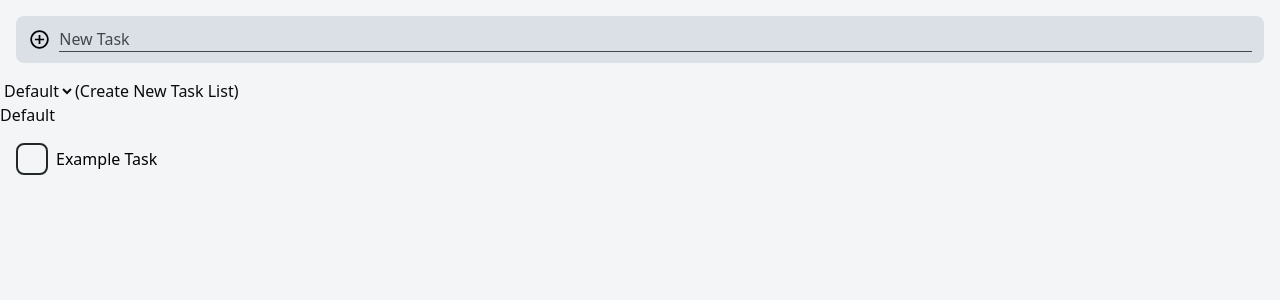
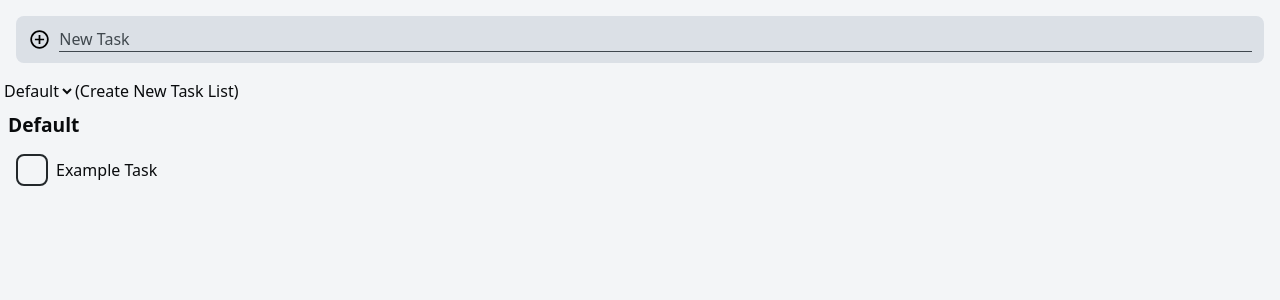
Before and after one commit to JoshuaCoquia/effortless-tasks, a Next.js app: page / in a window 1280 px wide. Shown: the top 300 px of the page. Built offline with nearby package versions, Linux system fonts and the light colour scheme.

Commit message:
Feat: style task list title

```diff
--- a/src/app/TaskList.tsx
+++ b/src/app/TaskList.tsx
@@ -16,11 +16,11 @@ export default function TaskList({
   onTaskTextUpdate,
 }: TaskListProps) {
   return (
-    <div>
-      <h2>{title}</h2>
+    <div className="m-2">
+      <h2 className="font-bold text-md my-1.5">{title}</h2>
       <ul>
         {tasks.map((task) => (
-          <li key={task.id} className="hover:bg-grey-light-background focus-within:bg-grey-light-background flex items-center border-0 rounded-lg m-2 gap-2 p-2 transition-all duration-400 group">
+          <li key={task.id} className="hover:bg-grey-light-background focus-within:bg-grey-light-background flex items-center border-0 rounded-lg gap-2 p-2 transition-all duration-400 group">
             <button onClick={() => {
               onTaskButtonClick(task.id);
             }} className="w-8 h-8 border-2 rounded-lg border-grey-dark flex-none">
--- a/src/app/globals.css
+++ b/src/app/globals.css
@@ -7,6 +7,7 @@
 }
 
 @theme inline {
+  --color-*: initial;
   --color-background: var(--background);
   --color-foreground: var(--foreground);
   --color-grey-dark: #22272A;
@@ -16,6 +17,9 @@
   --color-red-dark: #750A0A;
   --font-sans: var(--font-source-sans);
   --font-mono: monospace;
+  --text-sm: 0.833rem;
+  --text-base: 16px;
+  --text-md: 1.2rem;
 }
 
 /* @media (prefers-color-scheme: dark) {
```
